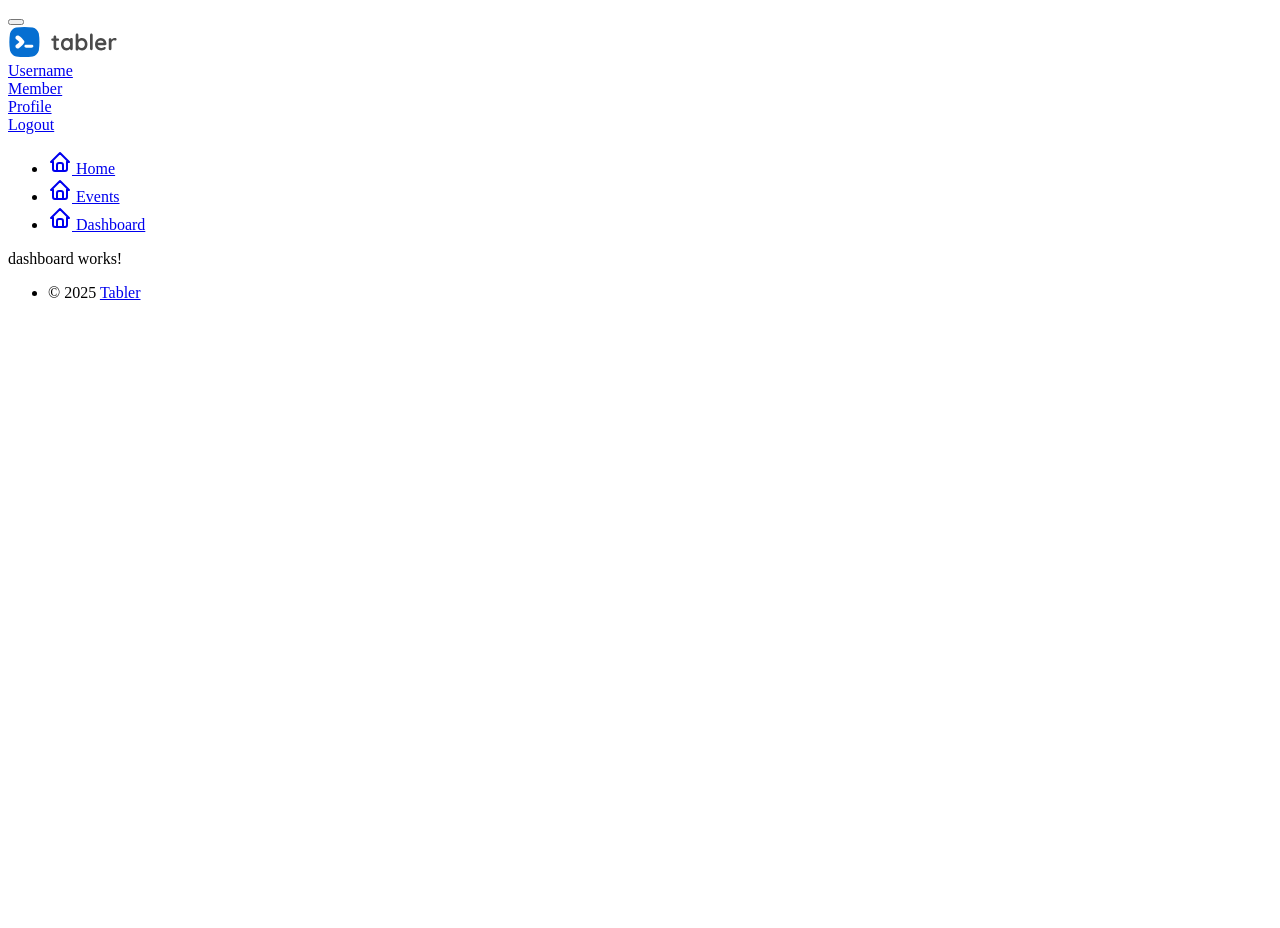
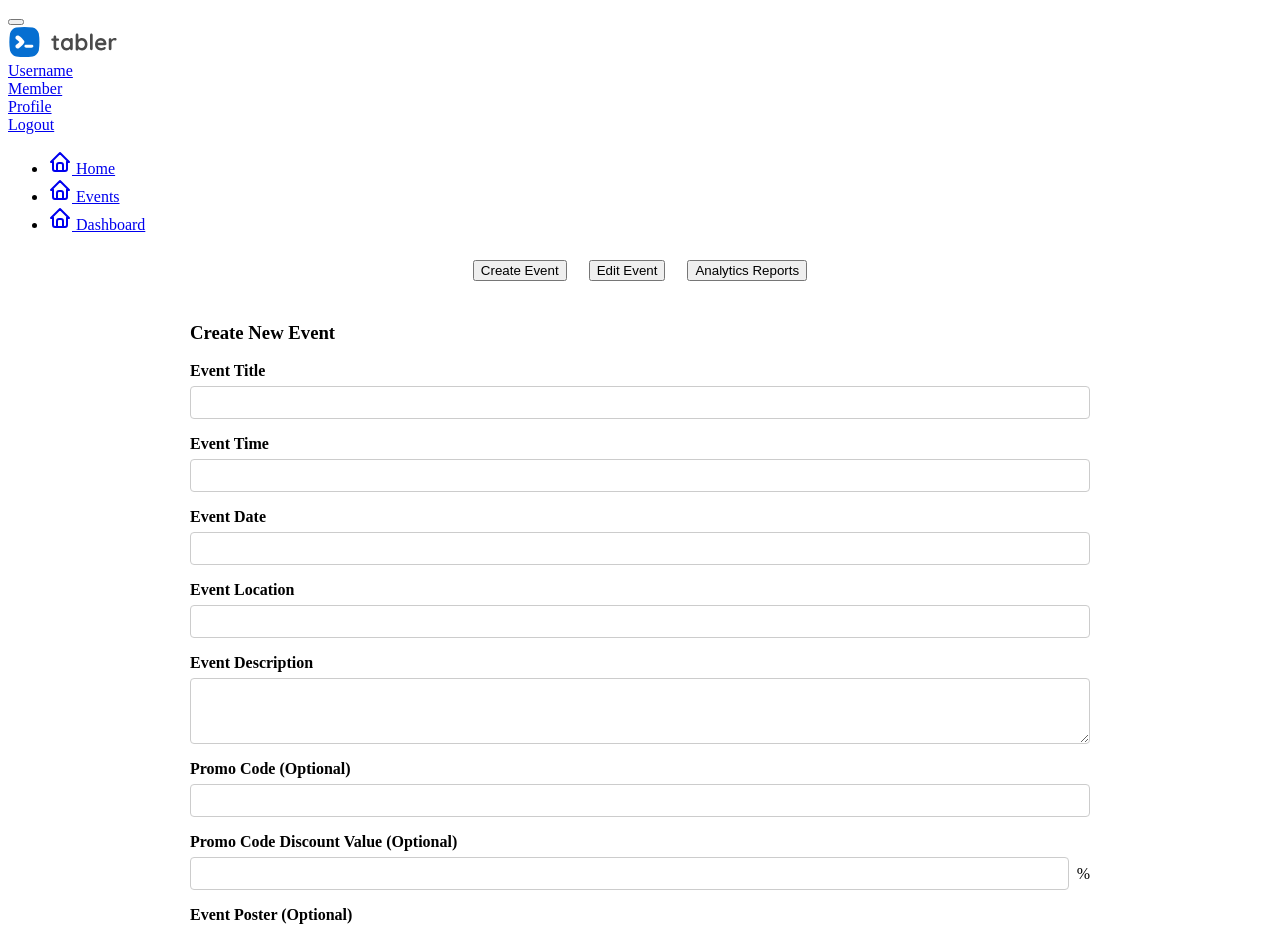
Before and after one commit to Gamerator190/coba, an Angular app: page /dashboard in a window 1280 px wide. Shown: the top 928 px of the page. Before the commit the page ends 800 px from the top, so only its background shows below. Built offline with nearby package versions, Linux system fonts and the light colour scheme.

Commit message:
Create Event dashboard progress

```diff
--- a/src/app/pages/dashboard/dashboard.html
+++ b/src/app/pages/dashboard/dashboard.html
@@ -1 +1,75 @@
-<p>dashboard works!</p>
+<div
+  style="display: flex; flex-direction: column; align-items: center; gap: 12px; margin-top: 10px"
+>
+  <div style="display: flex; gap: 12px; justify-content: center; align-items: center">
+    <button class="btn" style="margin: 10px 5px" (click)="showChoice('create-event')">
+      Create Event
+    </button>
+    <button class="btn" style="margin: 10px 5px" (click)="showChoice('edit-event')">
+      Edit Event
+    </button>
+    <button class="btn" style="margin: 10px 5px" (click)="showChoice('analytics-reports')">
+      Analytics Reports
+    </button>
+  </div>
+
+  @if(activeChoice === 'create-event') {
+  <div class="card" style="width: 100%; max-width: 900px">
+    <div class="card-body">
+      <h3 class="card-title">Create New Event</h3>
+      <div style="display: flex; flex-direction: column; gap: 16px;">
+        <div style="display: flex; flex-direction: column; gap: 6px;">
+          <label for="event-title" style="font-weight: 600;">Event Title</label>
+          <input type="text" id="event-title" name="event-title" style="padding: 8px; border: 1px solid #ccc; border-radius: 4px;" />
+        </div>
+        <div style="display: flex; flex-direction: column; gap: 6px;">
+          <label for="event-time" style="font-weight: 600;">Event Time</label>
+          <input type="text" id="event-time" name="event-time" style="padding: 8px; border: 1px solid #ccc; border-radius: 4px;" />
+        </div>
+        <div style="display: flex; flex-direction: column; gap: 6px;">
+          <label for="event-date" style="font-weight: 600;">Event Date</label>
+          <input type="text" id="event-date" name="event-date" style="padding: 8px; border: 1px solid #ccc; border-radius: 4px;" />
+        </div>
+        <div style="display: flex; flex-direction: column; gap: 6px;">
+          <label for="event-location" style="font-weight: 600;">Event Location</label>
+          <input type="text" id="event-location" name="event-location" style="padding: 8px; border: 1px solid #ccc; border-radius: 4px;" />
+        </div>
+        <div style="display: flex; flex-direction: column; gap: 6px;">
+          <label for="event-description" style="font-weight: 600;">Event Description</label>
+          <textarea type="text" id="event-description" name="event-description" rows="3" style="padding: 8px; border: 1px solid #ccc; border-radius: 4px; font-family: inherit;">
+          </textarea>
+        </div>
+        <div style="display: flex; flex-direction: column; gap: 6px;">
+          <label for="event-promo-code" style="font-weight: 600;">Promo Code (Optional)</label>
+          <input type="text" id="event-promo-code" name="event-promo-code" style="padding: 8px; border: 1px solid #ccc; border-radius: 4px;" />
+        </div>
+        <div style="display: flex; flex-direction: column; gap: 6px;">
+          <label for="event-discount" style="font-weight: 600;">Promo Code Discount Value (Optional)</label>
+          <div style="display: flex; gap: 8px; align-items: center;">
+            <input type="number" id="event-discount" name="event-discount" style="padding: 8px; border: 1px solid #ccc; border-radius: 4px; flex: 1;" />
+            <span>%</span>
+          </div>
+        </div>
+        <div style="display: flex; flex-direction: column; gap: 6px;">
+          <label for="event-poster" style="font-weight: 600;">Event Poster (Optional)</label>
+          <input type="file" id="event-poster" name="event-poster" accept="image/*" style="padding: 8px; border: 1px solid #ccc; border-radius: 4px;" />
+        </div>
+      </div>
+    </div>
+  </div>
+  } @else if(activeChoice === 'edit-event') {
+  <div class="card" style="width: 100%; max-width: 900px">
+    <div class="card-body">
+      <h3 class="card-title">Card title 2</h3>
+      <div>Card without border</div>
+    </div>
+  </div>
+  } @else if(activeChoice === 'analytics-reports') {
+  <div class="card" style="width: 100%; max-width: 900px">
+    <div class="card-body">
+      <h3 class="card-title">Card title 3</h3>
+      <div>Card without border</div>
+    </div>
+  </div>
+  }
+</div>
--- a/src/app/pages/dashboard/dashboard.ts
+++ b/src/app/pages/dashboard/dashboard.ts
@@ -7,5 +7,9 @@ import { Component } from '@angular/core';
   styleUrl: './dashboard.css',
 })
 export class Dashboard {
+  activeChoice: 'create-event' | 'edit-event' | 'analytics-reports' = 'create-event';
 
+  showChoice(choice: 'create-event' | 'edit-event' | 'analytics-reports') {
+    this.activeChoice = choice;
+  }
 }
```
